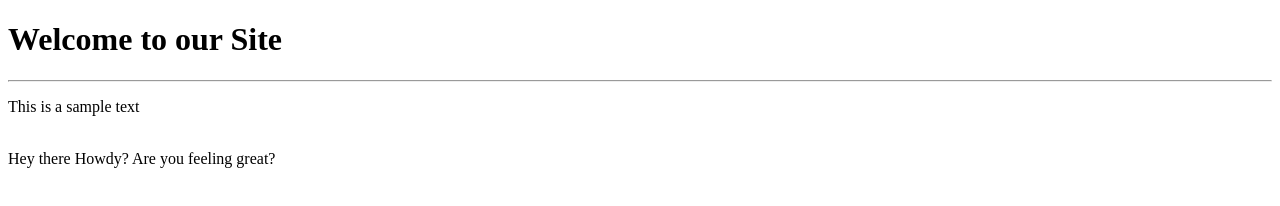
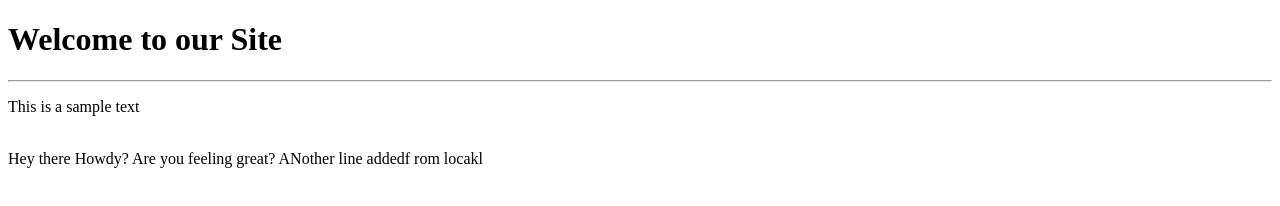
Before and after one commit to messagewaleed/publicis-work, a plain HTML site: page index.html in a window 1280 px wide. Drawn offline with Linux system fonts and the light colour scheme.

Commit message:
added another line

```diff
--- a/index.html
+++ b/index.html
@@ -12,5 +12,6 @@
 </p>
 <br>
 Hey there Howdy? Are you feeling great?
+ANother line addedf rom locakl
 </body>
 </html>
```
